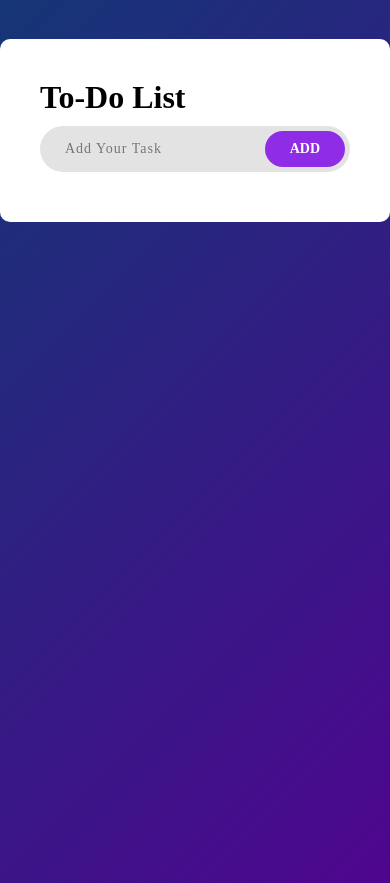
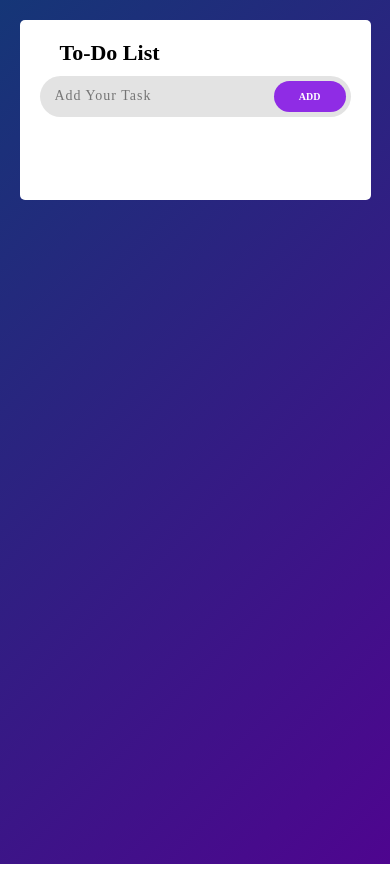
Before and after one commit to razeeth11/To-Do-List-App, a plain HTML site: page index.html in a window 390 px wide. Drawn offline with Linux system fonts and the light colour scheme.

Commit message:
Responsiveness

```diff
--- a/style.css
+++ b/style.css
@@ -13,7 +13,7 @@ body{
   background-color: rgb(255, 255, 255);
   max-width: 480px;
   min-height: 180px;
-  margin: 10% auto;
+  margin: 5% auto;
   padding: 40px;
   border-radius: 10px;
 }
@@ -103,3 +103,55 @@ span{
 span:hover{
   background-color:  #e3e3e3;
 }
+
+@media screen and (max-width : 400px) {
+
+  .container{
+    background-color: rgb(255, 255, 255);
+    max-width: 480px;
+    min-height: 180px;
+    margin: 5%;
+    padding: 20px;
+    border-radius: 5px;
+  }
+
+  h1{
+    font-size: 22px;
+    margin-left: 20px;
+  }
+
+  .input-box{
+    display: flex;
+    align-items: center;
+    justify-content: space-between;
+    background-color:  #e3e3e3;
+    border-radius: 50px;
+    margin: 10px 0;
+  }
+
+  .input-box input{
+    outline: none;
+    border: none;
+    background:transparent;
+    font-size: 14px;
+    padding: 5px 10px ;
+    border-radius: 50px;
+    width: 75%;
+    color: rgb(57, 57, 57);
+    font-weight: 500;
+    letter-spacing: 1px;
+  }
+
+  .input-box button{
+    outline: none;
+    border: none;
+    background-color:  #8f2ce5;
+    /* padding: 10px 25px; */
+    border-radius: 50px;
+    font-size: 10px;
+    cursor: pointer;
+    color:  #ffffff;
+    font-weight: 550;
+  }
+
+}
```
